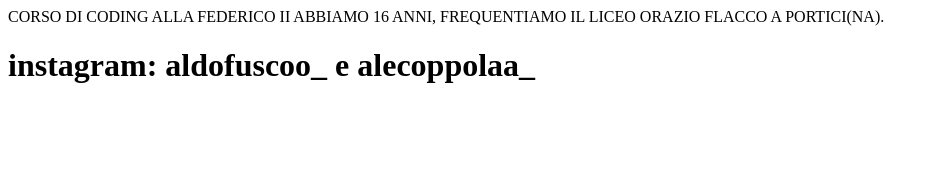
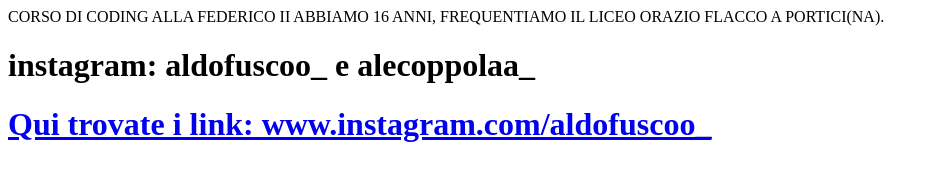
Before and after one commit to aldoale08/aldoale08.github.io, a plain HTML site: page index.html in a window 1280 px wide. Shown: the whole page, without its empty margins (0-939 px from the left). Drawn offline with Linux system fonts and the light colour scheme.

Commit message:
Update index.html

```diff
--- a/index.html
+++ b/index.html
@@ -5,4 +5,4 @@
 </head> CORSO DI CODING ALLA FEDERICO II
 <body> ABBIAMO 16 ANNI, FREQUENTIAMO IL LICEO ORAZIO FLACCO A PORTICI(NA).
 <h1>instagram: aldofuscoo_ e alecoppolaa_<h1>
-<A HREF="https://www.instagram.com/aldofuscoo_?igsh=MXB0YTZkbmE5cGs0" Qui trovate i link: www.instagram.com/aldofuscoo_</A>
+<A HREF="https://www.instagram.com/aldofuscoo_?igsh=MXB0YTZkbmE5cGs0"> Qui trovate i link: www.instagram.com/aldofuscoo_</A>
```
